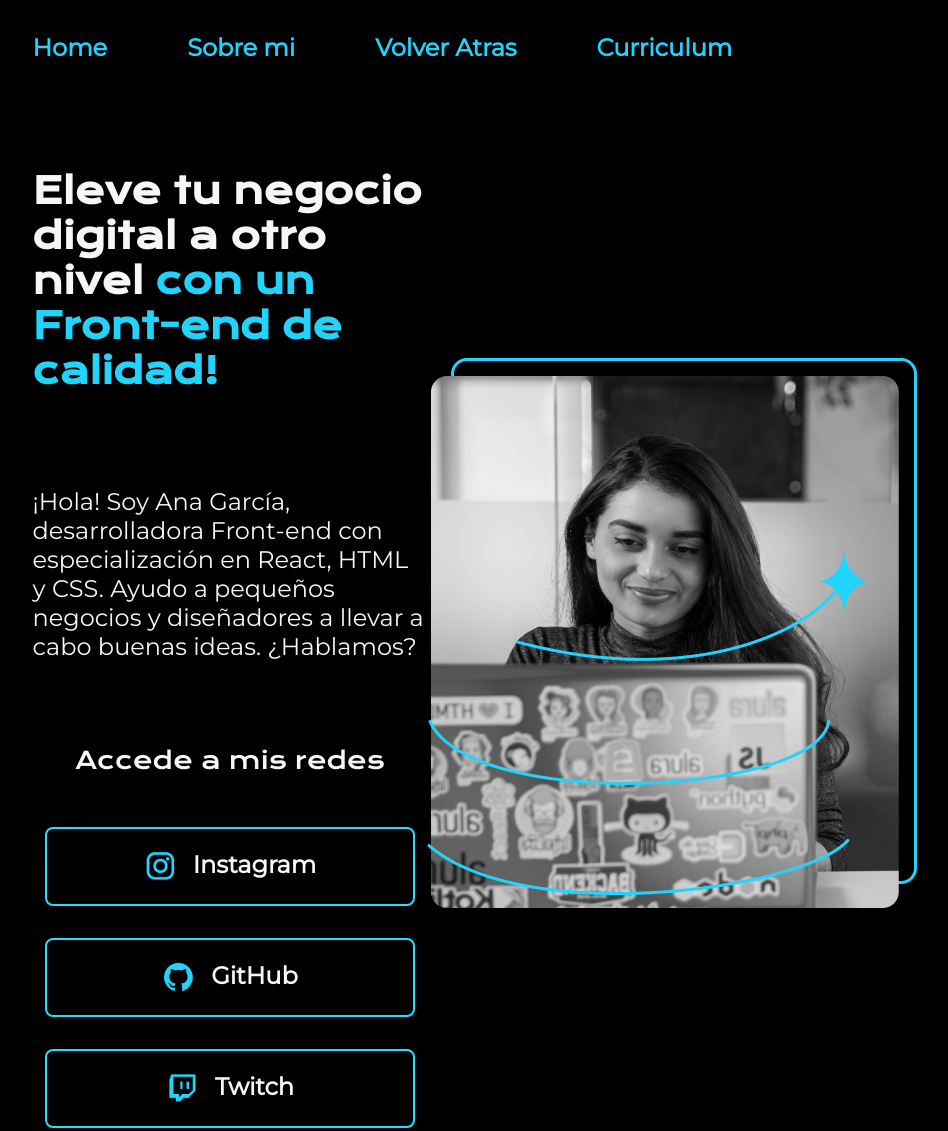
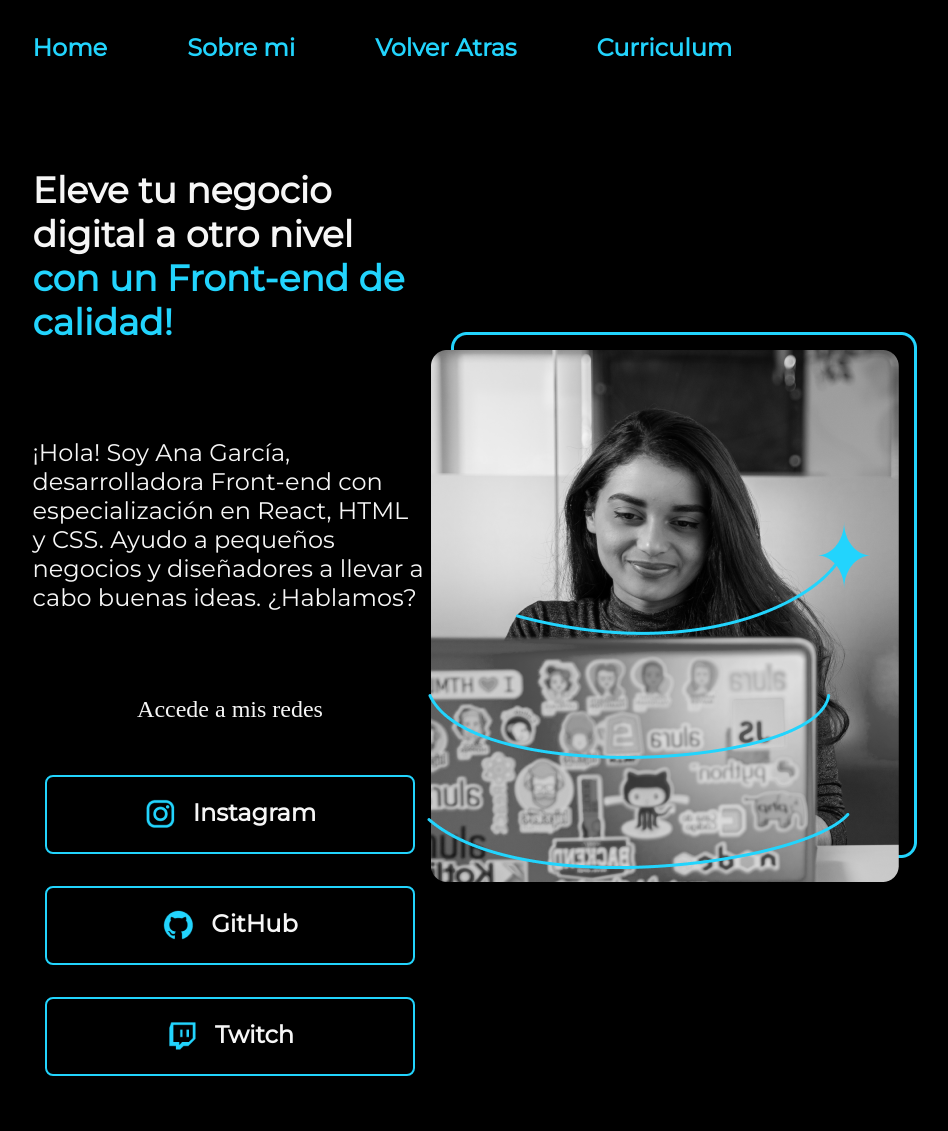
Before and after one commit to GitHalex/AluraProjectsLogica, a website: page flex.html in a window 1280 px wide. Shown: the top 1131 px of the page, without its empty margins (165-1113 px from the left). Drawn offline with nearby package versions, Linux system fonts and the light colour scheme.

Commit message:
Ejericicio de felx box estan completamente terminado

```diff
--- a/styles/flex.css
+++ b/styles/flex.css
@@ -1,4 +1,13 @@
 @import url("https://fonts.googleapis.com/css2?family=Krona+One&family=Montserrat&display=swap");
+
+:root {
+  --color-primario: #000;
+  --color-secundario: #f6f6f6;
+  --color-terciario: #22d4fd;
+
+  --fuente-monserrat: "Montserrat", sans serif;
+  --fuente-krona: "krona", sans serif;
+}
 
 html {
   box-sizing: border;
@@ -12,8 +21,8 @@ html {
 
 body {
   box-sizing: border-box;
-  background-color: #000000;
-  color: #f6f6f6;
+  background-color: var(--color-primario);
+  color: var(--color-secundario);
 }
 .header {
   padding: 2% 0% 0% 15%;
@@ -23,10 +32,10 @@ body {
   gap: 80px;
 }
 .header-menu-link {
-  font-family: "Montserrat";
+  font-family: var(--fuente-monserrat);
   font-size: 24px;
   font-weight: 600;
-  color: #22d4fd;
+  color: var(--color-terciario);
   text-decoration: none;
 }
 .presentacion {
@@ -45,16 +54,16 @@ body {
 
 .presentacion__contenido__titulo {
   font-size: 36px;
-  font-family: "Krona One", sans-serif;
+  font-family: var(--fuente-monserrat);
 }
 
 .presentacion__contenido__texto {
   font-size: 24px;
-  font-family: "Montserrat", sans-serif;
+  font-family: var(--fuente-monserrat);
 }
 
 .titulo-destaque {
-  color: #22d4fd;
+  color: var(--color-terciario);
 }
 
 .presentacion_enlaces {
@@ -66,23 +75,23 @@ body {
 }
 
 .presentacion_enlaces_subtitulo {
-  font-family: "Krona One";
+  font-family: var(--fuente-krona);
   font-size: 24px;
   font-weight: 400;
 }
 
 .enlace {
   width: 370px;
-  border: thick 20px white;
+  border: thick 20px var(--color-secundario);
   text-align: center;
   padding: 21.5px 0;
   border-radius: 8px;
-  font-family: "Montserrat", sans-serif;
-  color: #f6f6f6;
+  font-family: var(--fuente-monserrat);
+  color: var(--color-secundario);
   font-size: 24px;
   font-weight: 600;
   text-decoration: none;
-  border: 2px solid #22dffd;
+  border: 2px solid var(--color-terciario);
   display: flex;
   justify-content: center;
   gap: 16px;
@@ -99,12 +108,12 @@ body {
   padding: 24px;
   text-align: center;
   color: #000000;
-  font-family: "Montserrat", sans-serif;
+  font-family: var(--fuente-monserrat);
   font-size: 24px;
   font-weight: 400;
 }
 
 .presentacion__contenido__texto a {
   text-decoration: none;
-  color: #22d4fd;
+  color: var(--color-terciario);
 }
```
Also changed, not shown: about.html (+3 -0 lines).
